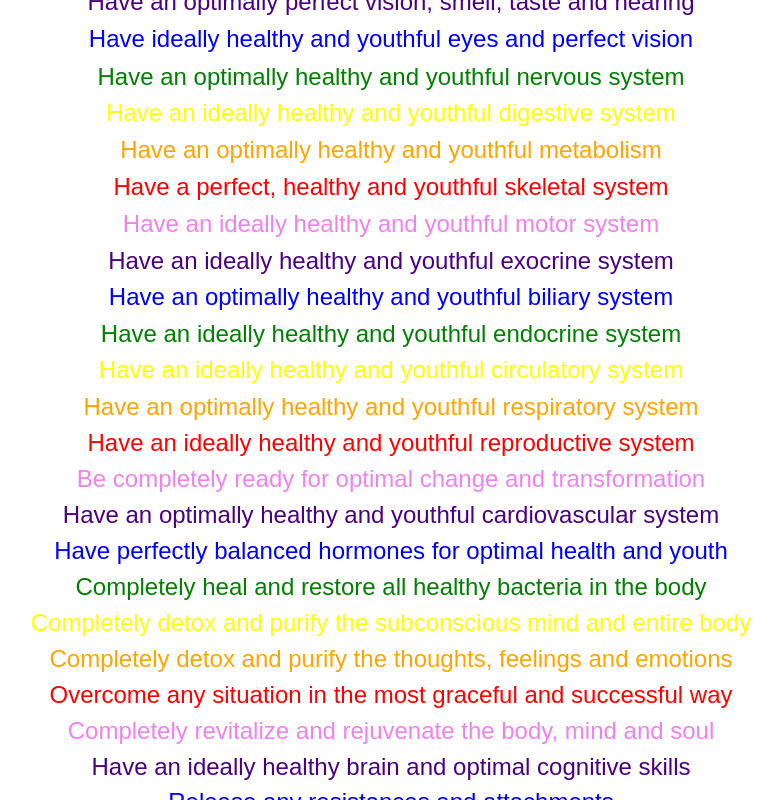
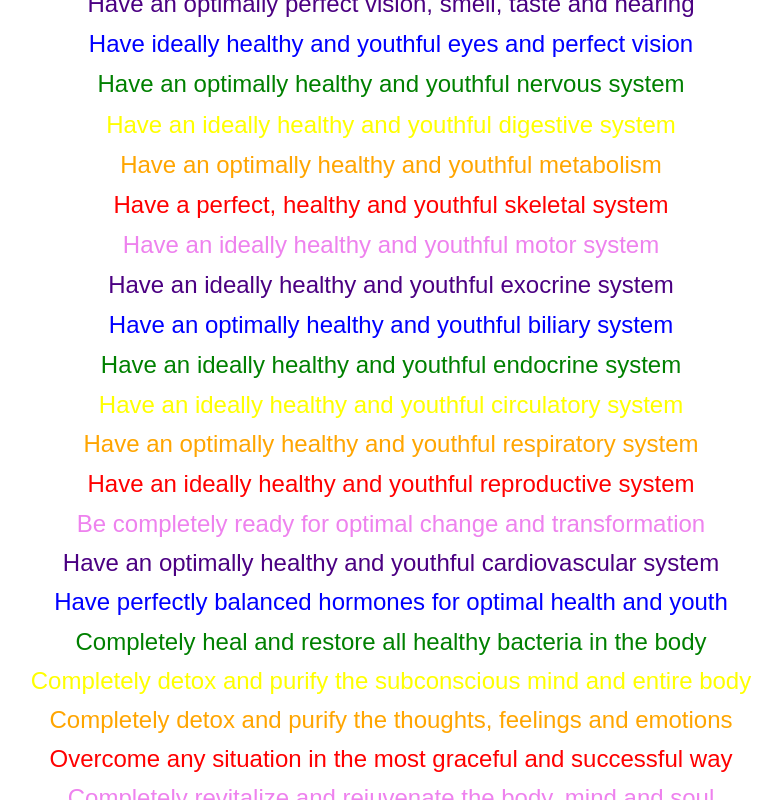
Before and after one commit to pyhaguier-dev/base_sch, a plain HTML site: page index.html in a window 1280 px wide. Shown: the whole page, without its empty margins (249-1032 px from the left). Drawn offline with Linux system fonts and the light colour scheme.

Commit message:
Adjust line height for improved layout
Increase line height from 33 to 36 for better spacing.

```diff
--- a/index.html
+++ b/index.html
@@ -202,7 +202,7 @@ console.log(
             item.color;
 
 
-const lineHeight = 33;
+const lineHeight = 36;
 
 const y =
      -10 +
```
